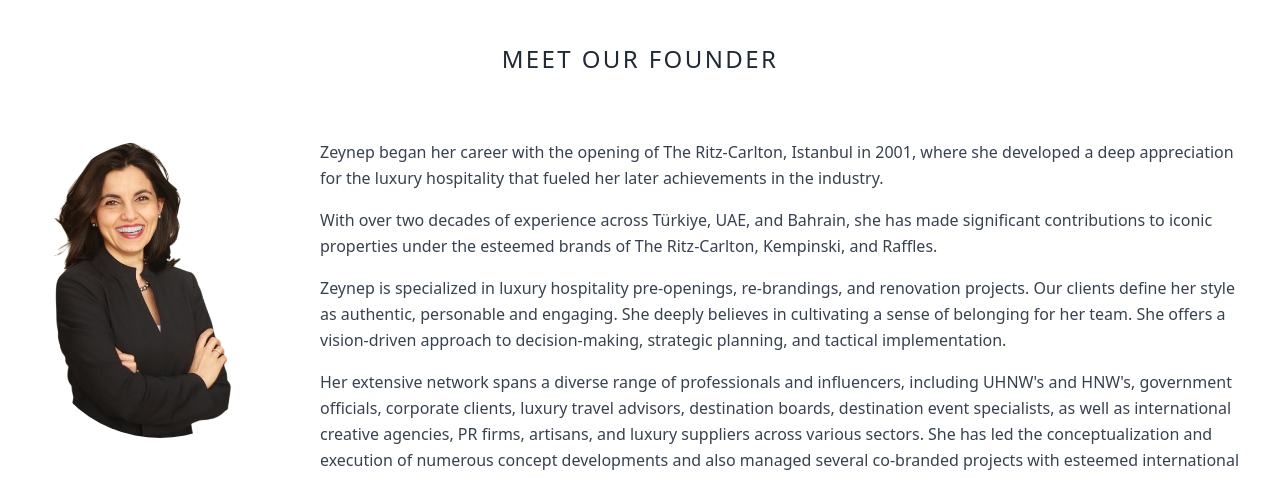
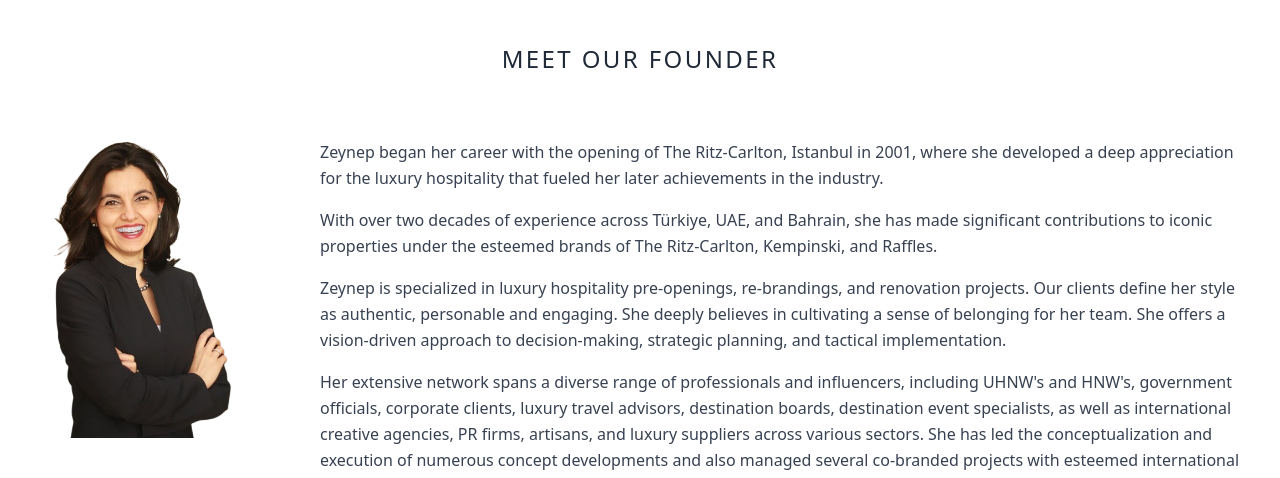
Before and after one commit to emreozyoruk/jarvis, a React (Create React App) app: page / in a window 1280 px wide. Shown: the part 2400-2878 px from the top of the page. Built offline with nearby package versions, Linux system fonts and the light colour scheme.

Commit message:
updatedKadinPhoto

```diff
--- a/src/components/About.js
+++ b/src/components/About.js
@@ -21,7 +21,7 @@ function App() {
           <img
             src={founderImage}
             alt="Founder Zeynep"
-            className="w-48 md:w-64 h-auto rounded-full mb-4 md:mb-0 md:mr-8 object-cover"
+            className="w-48 md:w-64 h-auto  mb-4 md:mb-0 md:mr-8 object-cover"
           /> {/* Görsel responsive yapıldı ve oranları korunuyor */}
 
           <div className="text-center md:text-left">
```
